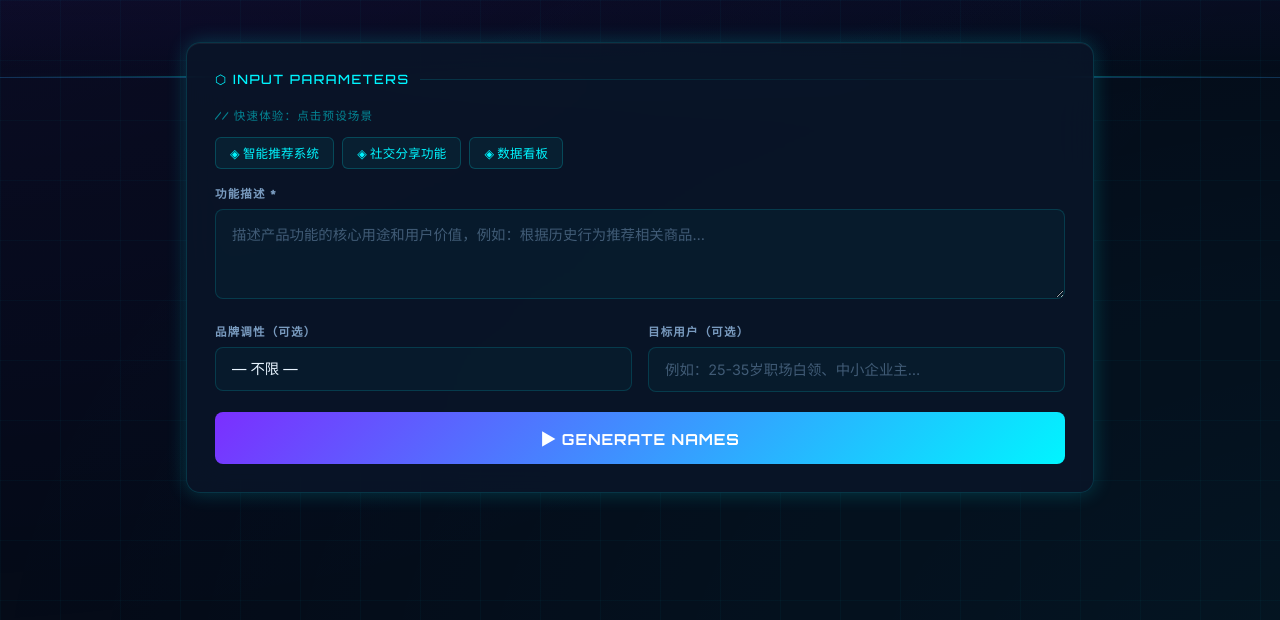
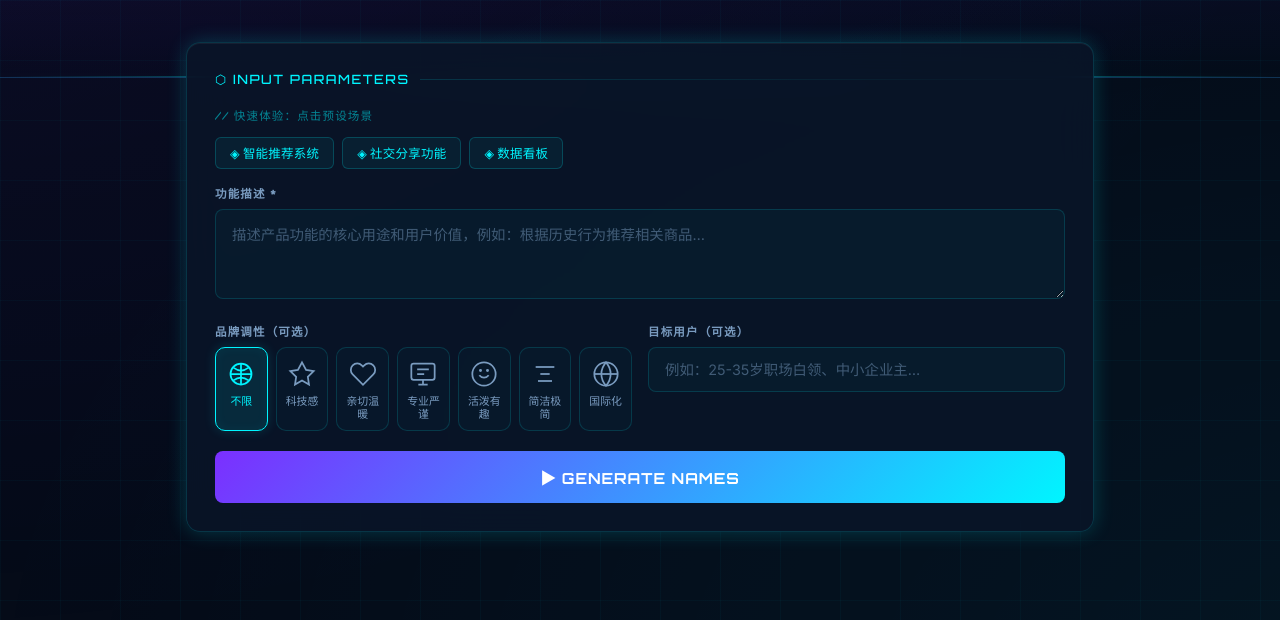
Before and after one commit to dingyisong/product-naming-generator, a plain HTML site: page index.html in a window 1280 px wide. Shown: the part 180-800 px from the top of the page. Drawn offline with Linux system fonts and the light colour scheme.

Commit message:
feat: 品牌调性改为科技感SVG图标选择器

```diff
--- a/index.html
+++ b/index.html
@@ -486,6 +486,58 @@
     }
     .toast.show { transform: translateX(-50%) translateY(0); }
 
+    /* 品牌调性选择器 */
+    .tone-grid {
+      display: grid;
+      grid-template-columns: repeat(7, 1fr);
+      gap: 8px;
+      margin-bottom: 20px;
+    }
+    @media (max-width: 700px) { .tone-grid { grid-template-columns: repeat(4, 1fr); } }
+    @media (max-width: 420px) { .tone-grid { grid-template-columns: repeat(3, 1fr); } }
+
+    .tone-item {
+      display: flex;
+      flex-direction: column;
+      align-items: center;
+      gap: 6px;
+      padding: 12px 4px 10px;
+      background: rgba(0,245,255,0.02);
+      border: 1px solid var(--border);
+      border-radius: 10px;
+      cursor: pointer;
+      transition: all 0.2s;
+      user-select: none;
+    }
+    .tone-item:hover {
+      border-color: rgba(0,245,255,0.35);
+      background: rgba(0,245,255,0.06);
+    }
+    .tone-item.active {
+      border-color: var(--neon);
+      background: rgba(0,245,255,0.1);
+      box-shadow: 0 0 12px rgba(0,245,255,0.15), inset 0 0 12px rgba(0,245,255,0.05);
+    }
+    .tone-icon {
+      width: 28px;
+      height: 28px;
+      color: var(--text-muted);
+      transition: color 0.2s;
+    }
+    .tone-item:hover .tone-icon,
+    .tone-item.active .tone-icon { color: var(--neon); }
+    .tone-icon svg { width: 100%; height: 100%; }
+    .tone-item span {
+      font-size: 0.68rem;
+      color: var(--text-muted);
+      text-align: center;
+      line-height: 1.2;
+      transition: color 0.2s;
+      font-family: 'Noto Sans SC', sans-serif;
+    }
+    .tone-item.active span,
+    .tone-item:hover span { color: var(--neon); }
+
     /* 数字计数器动效 */
     .counter {
       font-family: 'Orbitron', monospace;
@@ -531,15 +583,51 @@
     <div class="row">
       <div>
         <label>品牌调性（可选）</label>
-        <select id="tone">
-          <option value="">— 不限 —</option>
-          <option value="科技感">🚀 科技感 · 未来感</option>
-          <option value="亲切温暖">🤗 亲切温暖 · 生活化</option>
-          <option value="专业严谨">💼 专业严谨 · 商务</option>
-          <option value="活泼有趣">🎉 活泼有趣 · 年轻化</option>
-          <option value="简洁极简">✨ 简洁极简 · 高端</option>
-          <option value="国际化">🌍 国际化 · 双语</option>
-        </select>
+        <div class="tone-grid" id="toneGrid">
+          <div class="tone-item active" data-value="" onclick="selectTone(this)">
+            <div class="tone-icon">
+              <svg viewBox="0 0 24 24" fill="none" stroke="currentColor" stroke-width="1.5"><circle cx="12" cy="12" r="9"/><line x1="12" y1="3" x2="12" y2="21"/><path d="M3 12h18M5.5 6.5C7.5 8 10 9 12 9s4.5-1 6.5-2.5M5.5 17.5C7.5 16 10 15 12 15s4.5 1 6.5 2.5"/></svg>
+            </div>
+            <span>不限</span>
+          </div>
+          <div class="tone-item" data-value="科技感" onclick="selectTone(this)">
+            <div class="tone-icon">
+              <svg viewBox="0 0 24 24" fill="none" stroke="currentColor" stroke-width="1.5"><polygon points="12,2 15.5,8.5 22,9.5 17,14.5 18,21 12,17.5 6,21 7,14.5 2,9.5 8.5,8.5"/></svg>
+            </div>
+            <span>科技感</span>
+          </div>
+          <div class="tone-item" data-value="亲切温暖" onclick="selectTone(this)">
+            <div class="tone-icon">
+              <svg viewBox="0 0 24 24" fill="none" stroke="currentColor" stroke-width="1.5"><path d="M20.84 4.61a5.5 5.5 0 0 0-7.78 0L12 5.67l-1.06-1.06a5.5 5.5 0 0 0-7.78 7.78l1.06 1.06L12 21.23l7.78-7.78 1.06-1.06a5.5 5.5 0 0 0 0-7.78z"/></svg>
+            </div>
+            <span>亲切温暖</span>
+          </div>
+          <div class="tone-item" data-value="专业严谨" onclick="selectTone(this)">
+            <div class="tone-icon">
+              <svg viewBox="0 0 24 24" fill="none" stroke="currentColor" stroke-width="1.5"><rect x="2" y="3" width="20" height="14" rx="2"/><path d="M8 21h8M12 17v4"/><path d="M7 8h10M7 12h6"/></svg>
+            </div>
+            <span>专业严谨</span>
+          </div>
+          <div class="tone-item" data-value="活泼有趣" onclick="selectTone(this)">
+            <div class="tone-icon">
+              <svg viewBox="0 0 24 24" fill="none" stroke="currentColor" stroke-width="1.5"><circle cx="12" cy="12" r="10"/><path d="M8 13s1.5 2 4 2 4-2 4-2"/><line x1="9" y1="9" x2="9.01" y2="9" stroke-linecap="round" stroke-width="2.5"/><line x1="15" y1="9" x2="15.01" y2="9" stroke-linecap="round" stroke-width="2.5"/></svg>
+            </div>
+            <span>活泼有趣</span>
+          </div>
+          <div class="tone-item" data-value="简洁极简" onclick="selectTone(this)">
+            <div class="tone-icon">
+              <svg viewBox="0 0 24 24" fill="none" stroke="currentColor" stroke-width="1.5"><line x1="4" y1="6" x2="20" y2="6"/><line x1="8" y1="12" x2="16" y2="12"/><line x1="6" y1="18" x2="18" y2="18"/></svg>
+            </div>
+            <span>简洁极简</span>
+          </div>
+          <div class="tone-item" data-value="国际化" onclick="selectTone(this)">
+            <div class="tone-icon">
+              <svg viewBox="0 0 24 24" fill="none" stroke="currentColor" stroke-width="1.5"><circle cx="12" cy="12" r="10"/><path d="M2 12h20"/><path d="M12 2a15.3 15.3 0 0 1 4 10 15.3 15.3 0 0 1-4 10 15.3 15.3 0 0 1-4-10 15.3 15.3 0 0 1 4-10z"/></svg>
+            </div>
+            <span>国际化</span>
+          </div>
+        </div>
+        <input type="hidden" id="tone" value=""/>
       </div>
       <div>
         <label>目标用户（可选）</label>
@@ -634,11 +722,21 @@ const EXAMPLES = {
   data: { description: '为商家提供实时销售数据可视化看板，包含趋势图、转化漏斗、用户画像等核心指标', tone: '专业严谨', audience: '中小企业主和运营负责人' }
 };
 
+function selectTone(el) {
+  document.querySelectorAll('.tone-item').forEach(t => t.classList.remove('active'));
+  el.classList.add('active');
+  document.getElementById('tone').value = el.dataset.value;
+}
+
 function fillExample(key) {
   const e = EXAMPLES[key];
   document.getElementById('description').value = e.description;
+  document.getElementById('audience').value = e.audience;
+  // 同步调性选择器
+  document.querySelectorAll('.tone-item').forEach(t => {
+    t.classList.toggle('active', t.dataset.value === e.tone);
+  });
   document.getElementById('tone').value = e.tone;
-  document.getElementById('audience').value = e.audience;
 }
 
 const TYPE_LABEL = { direct: '直白型', metaphor: '隐喻型', emotion: '情感型', verb: '动词型' };
```
Also changed, not shown: preview.png (added).
